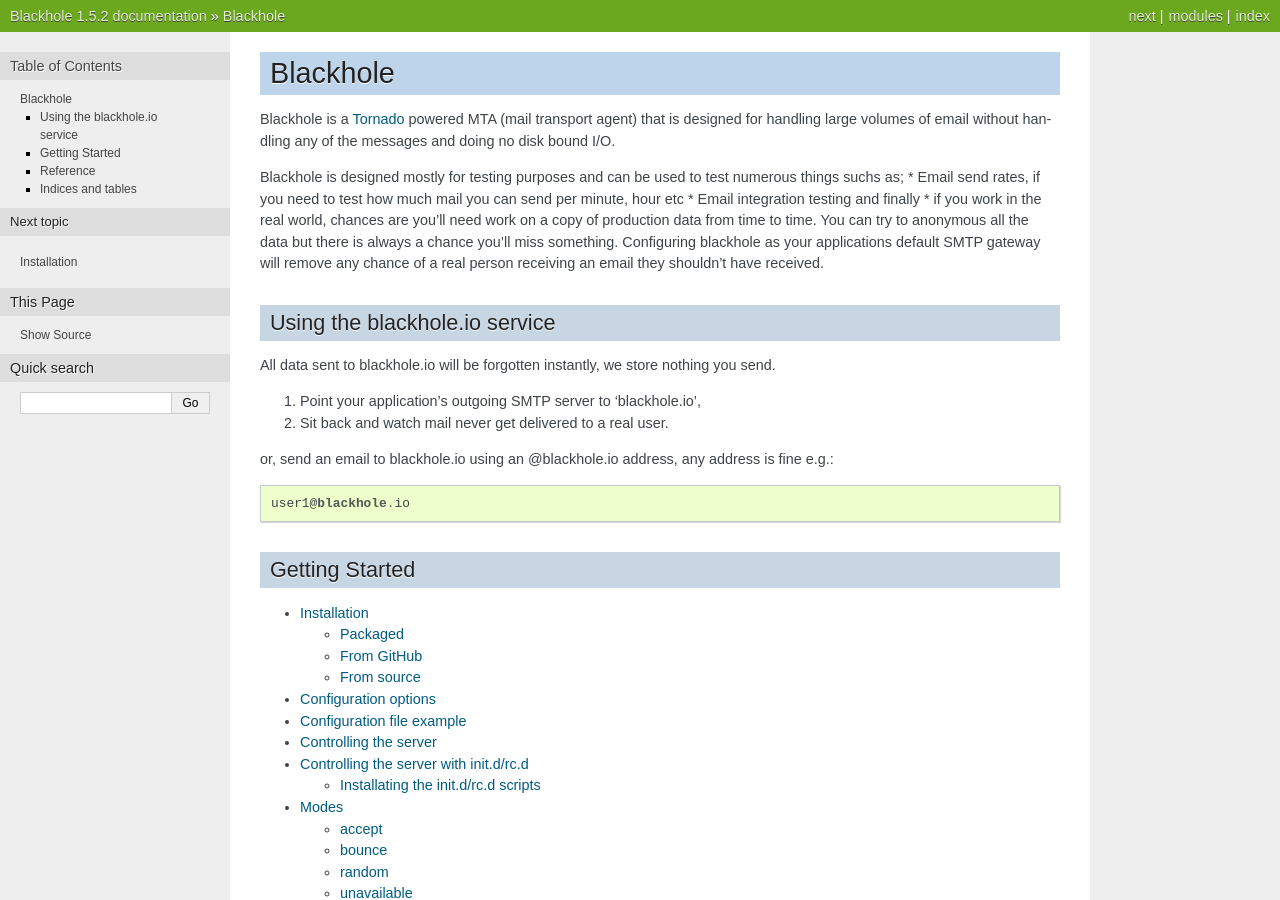
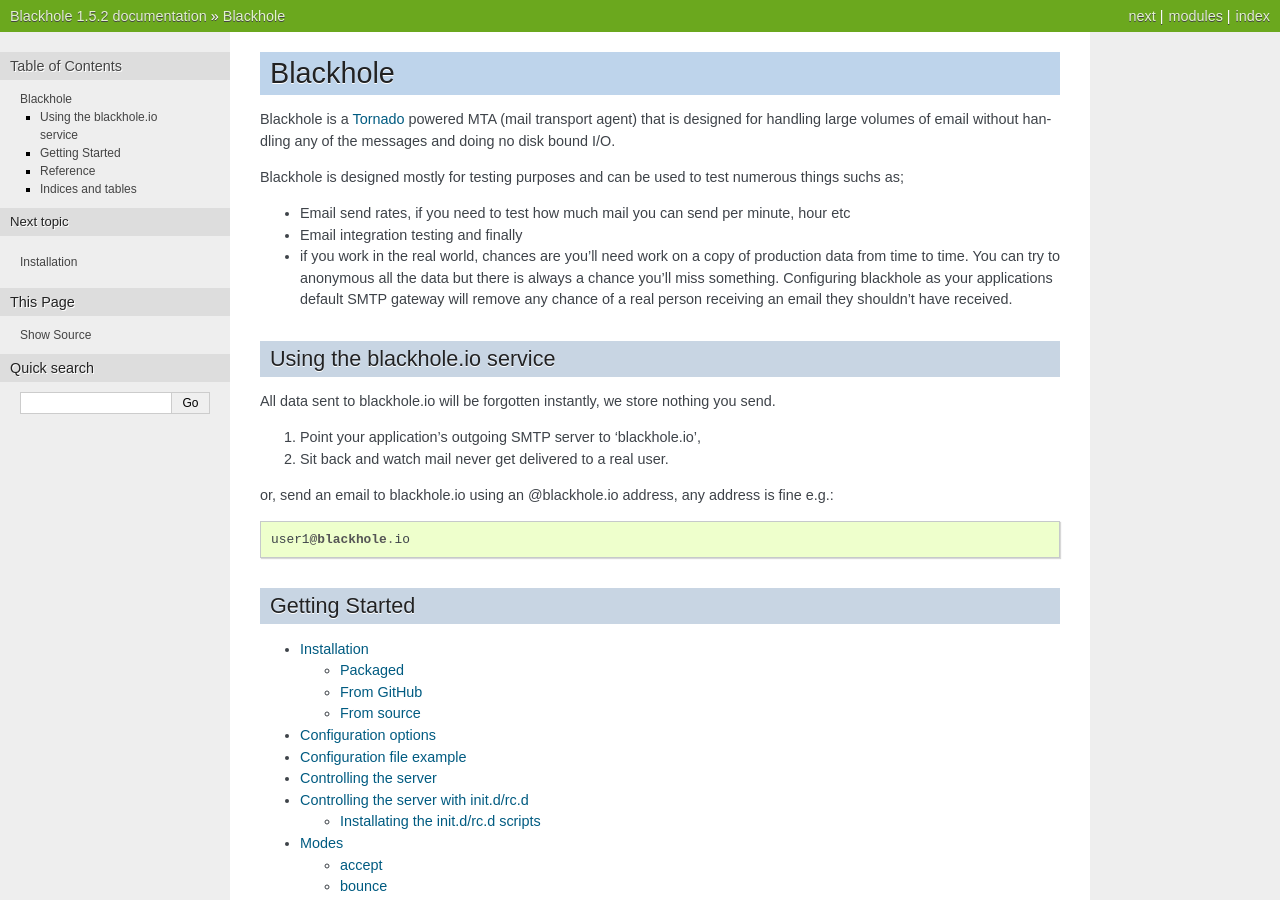
Before and after one commit to kura/blackhole, a Sphinx documentation site: the page built from docs/source/index.rst, in a window 1280 px wide and 900 px high. Built offline with Sphinx 7.4.7, drawn with Linux system fonts in a browser that asks for light colours.

Commit message:
Fixing bullet points

```diff
--- a/docs/source/index.rst
+++ b/docs/source/index.rst
@@ -10,9 +10,10 @@
 
 Blackhole is designed mostly for testing purposes and can be used to test
 numerous things suchs as;
-* Email send rates, if you need to test how much mail you can send per minute, hour etc
-* Email integration testing and finally
-* if you work in the real world, chances are you'll need work on a copy of production data from time to time. You can try to anonymous all the data but there is always a chance you'll miss something. Configuring blackhole as your applications default SMTP gateway will remove any chance of a real person receiving an email they shouldn't have received.
+
+- Email send rates, if you need to test how much mail you can send per minute, hour etc
+- Email integration testing and finally
+- if you work in the real world, chances are you'll need work on a copy of production data from time to time. You can try to anonymous all the data but there is always a chance you'll miss something. Configuring blackhole as your applications default SMTP gateway will remove any chance of a real person receiving an email they shouldn't have received.
 
 Using the blackhole.io service
 ==============================
```
